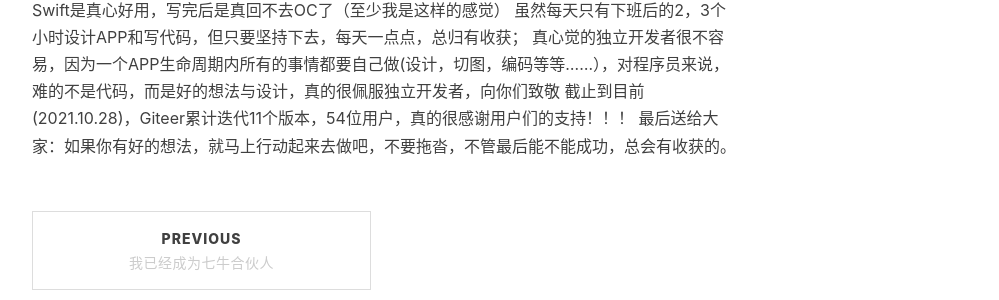
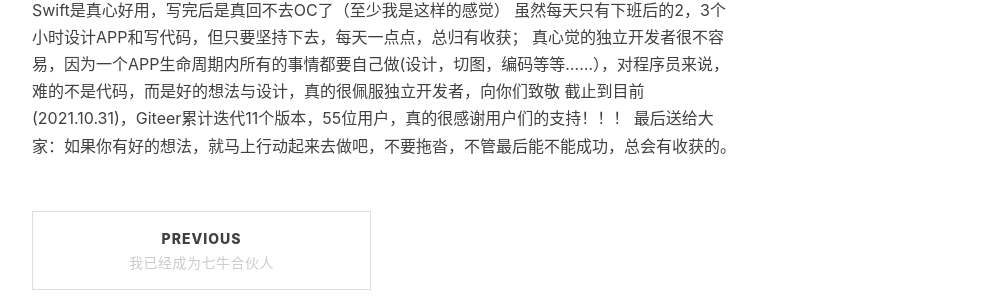
Before and after one commit to fandongtongxue/fandongtongxue.github.io, a Jekyll site: the page built from _posts/2021-09-18-Giteer.md, in a window 1280 px wide and 900 px high, scrolled down 3437 px. Shown: the part 260-560 px from the top of the window, without its empty margins (233-1232 px from the left). Built offline with Jekyll 4.4.1, drawn with Linux system fonts in a browser that asks for light colours; nearby versions of some CDN libraries; comment, search, counter and statistics services are not loaded.

Commit message:
Update 2021-09-18-Giteer.md

```diff
--- a/_posts/2021-09-18-Giteer.md
+++ b/_posts/2021-09-18-Giteer.md
@@ -50,5 +50,5 @@ Giteer是一个Gitee移动客户端，支持iPhone, iPad。使用Giteer，您可
 Swift是真心好用，写完后是真回不去OC了（至少我是这样的感觉）
 虽然每天只有下班后的2，3个小时设计APP和写代码，但只要坚持下去，每天一点点，总归有收获；
 真心觉的独立开发者很不容易，因为一个APP生命周期内所有的事情都要自己做(设计，切图，编码等等......），对程序员来说，难的不是代码，而是好的想法与设计，真的很佩服独立开发者，向你们致敬
-截止到目前(2021.10.28)，Giteer累计迭代11个版本，54位用户，真的很感谢用户们的支持！！！
+截止到目前(2021.10.31)，Giteer累计迭代11个版本，55位用户，真的很感谢用户们的支持！！！
 最后送给大家：如果你有好的想法，就马上行动起来去做吧，不要拖沓，不管最后能不能成功，总会有收获的。
```
